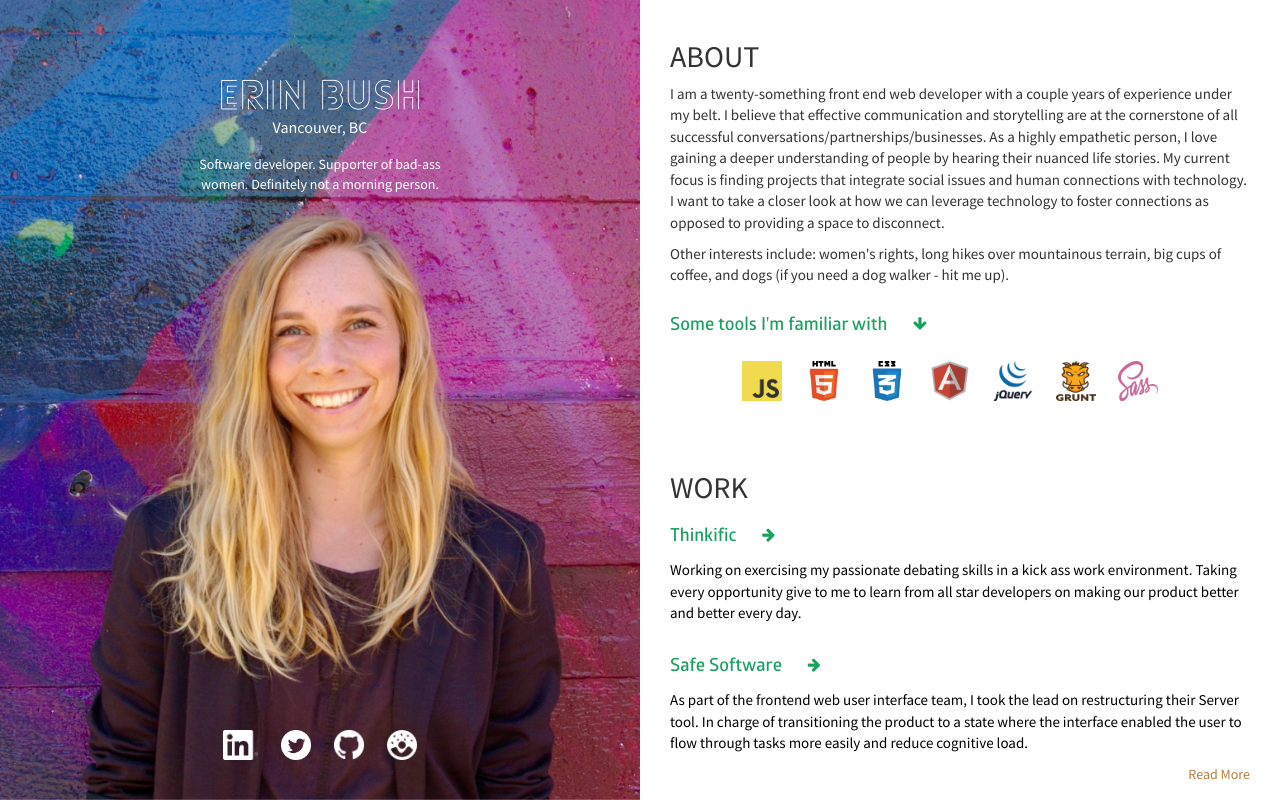
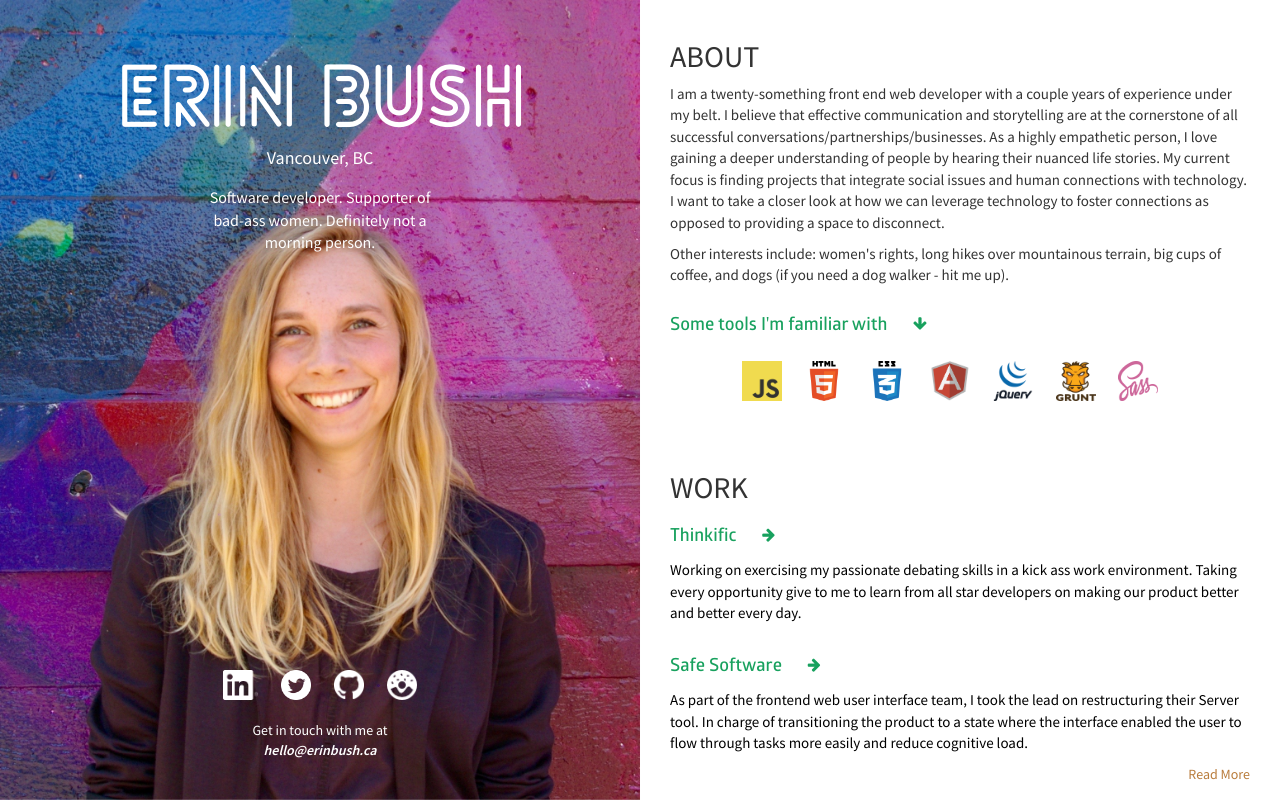
Before and after one commit to erin-bush/rubiks, a plain HTML site: page index.html in a window 1280 px wide. Drawn offline with Linux system fonts and the light colour scheme; a script that the page names is missing.

Commit message:
Add in meta tag and extra contact info

```diff
--- a/css/styles.css
+++ b/css/styles.css
@@ -108,10 +108,11 @@
 
 .splash-description {
   margin-bottom: 20px;
+  font-size: 16px;
 }
 
 .splash-city {
-  font-size: 16px;
+  font-size: 18px;
   margin-top: -15px;
   margin-bottom: 15px;
 }
@@ -126,6 +127,18 @@
   background: linear-gradient(to bottom right, #957D95, #ECCFC3); /* Standard syntax */
 }
 
+.spash-contact {
+  color: #fff;
+  margin-top: 20px;
+}
+
+.spash-contact a {
+  color: #fff;
+  font-style: italic;
+  font-weight: bold;
+  display: block;
+}
+
 .splash-content  h1{
   font-family: "Lovelo Line Light";
   font-size: 100px;
@@ -134,11 +147,11 @@
 
 .section-title{
   font-family: "Lovelo Line Light";
-  font-size: 40px;
+  font-size: 80px;
+  font-weight: bold;
 }
 
 .section-title-small{
-
   font-size: 30px;
 }
 
--- a/index.html
+++ b/index.html
@@ -2,6 +2,7 @@
 
 <head>
   <meta name="viewport" content="width=device-width, initial-scale=1.0">
+  <meta name="google-site-verification" content="h_JIu7JNvpc0zGJa7SN4EqtafFFQVu6FV-hEXlY78tk" />
   <link rel="stylesheet" href="assets/Bootstrap/css/bootstrap.css">
   <link rel="stylesheet" href="css/styles.css">
   <script src="bower_components/jquery/dist/jquery.min.js"></script>
@@ -30,6 +31,12 @@
         <a href="https://twitter.com/erinybush" target="_blank"><img src="css/images/Twitter_Social_Icon_Circle_White.png" class="social-link grow"></a>
         <a href="https://github.com/erin-bush" target="_blank"><img src="css/images/GitHub-Mark-Light-32px.png" class="social-link grow"></a>
         <a href="https://erinbush.postach.io" target="_blank"><img src="css/images/donut-with-sprinkles.png" class="social-link grow"></a>
+        <div class="spash-contact">
+          Get in touch with me at
+          <a href="mailto:hello@erinbush.ca?Subject=Hello%20" target="_blank">
+            hello@erinbush.ca
+          </a>
+        </div>
       </div>
     </div>
   </div>
@@ -93,6 +100,17 @@
 
   <div class="small-row-margin" id="work">
     <h4 class="section-title-small">SIDE HUSTLE</h4>
+  </div>
+
+  <div class="small-work-item cf">
+    <p class="work-item-title">Freelancer</p>
+    <p class="work-item-description">
+      Got a project that you want some help on? Shoot me a message at
+      <a href="mailto:hello@erinbush.ca?Subject=Hello%20" target="_blank">
+        hello@erinbush.ca
+      </a>
+      and I'll help you out.
+    </p>
   </div>
 
   <div class="small-work-item cf">
```
